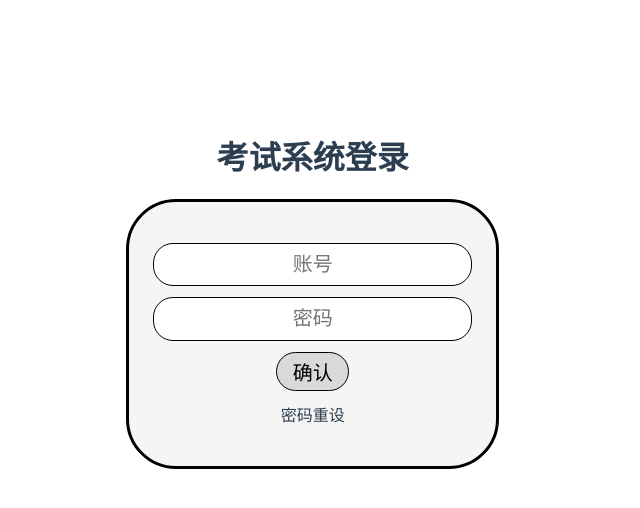
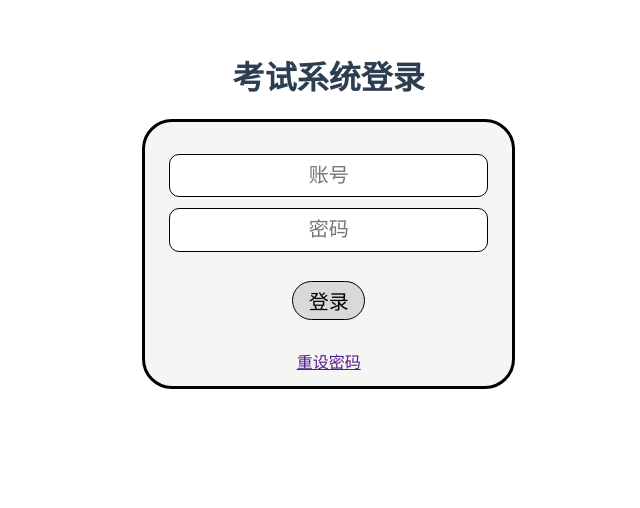
Before and after one commit to yuuki2022/myweb, a Vue app in the folder myvue/: page / in a window 1280 px wide. Shown: the part 108-616 px from the top of the page, without its empty margins (450-1090 px from the left). Built offline with nearby package versions, Linux system fonts and the light colour scheme.

Commit message:
微调了以下login的样式

```diff
--- a/myvue/src/components/login.vue
+++ b/myvue/src/components/login.vue
@@ -2,10 +2,13 @@
   <div id="login">
     <h1>考试系统登录</h1>
     <form @submit.prevent="submitForm">
+      <br>
       <input type="text" placeholder="账号" id="account" v-model="account">
       <input type="password" placeholder="密码" id="password" v-model="password">
-      <button type="submit">确认</button>
-      <p>密码重设</p>
+      <br>
+      <button type="submit">登录</button>
+      <br>
+      <p><a href="">重设密码</a></p>
     </form>
   </div>
 </template>
@@ -59,8 +62,8 @@ h1{
 }
 
 #login{
-  margin-top: 30%;
-  margin-left: 70%;
+  margin-top: 20%;
+  margin-left: 72%;
   width: 50.667%;
   height: 45.556%;
 
@@ -68,7 +71,7 @@ h1{
 form {
   width: 90.667%;
   height: 90.556%;
-  border-radius: 50px;
+  border-radius: 30px;
   margin: 0 auto;
   border: 3px solid #000;
   /*所有元素锤子居中*/
@@ -83,7 +86,7 @@ form {
 input {
   width: 85%;
   height: 15%;
-  border-radius: 20px;
+  border-radius: 10px;
   border: 1px solid #000;
   display: block;
   text-align: center;
```
